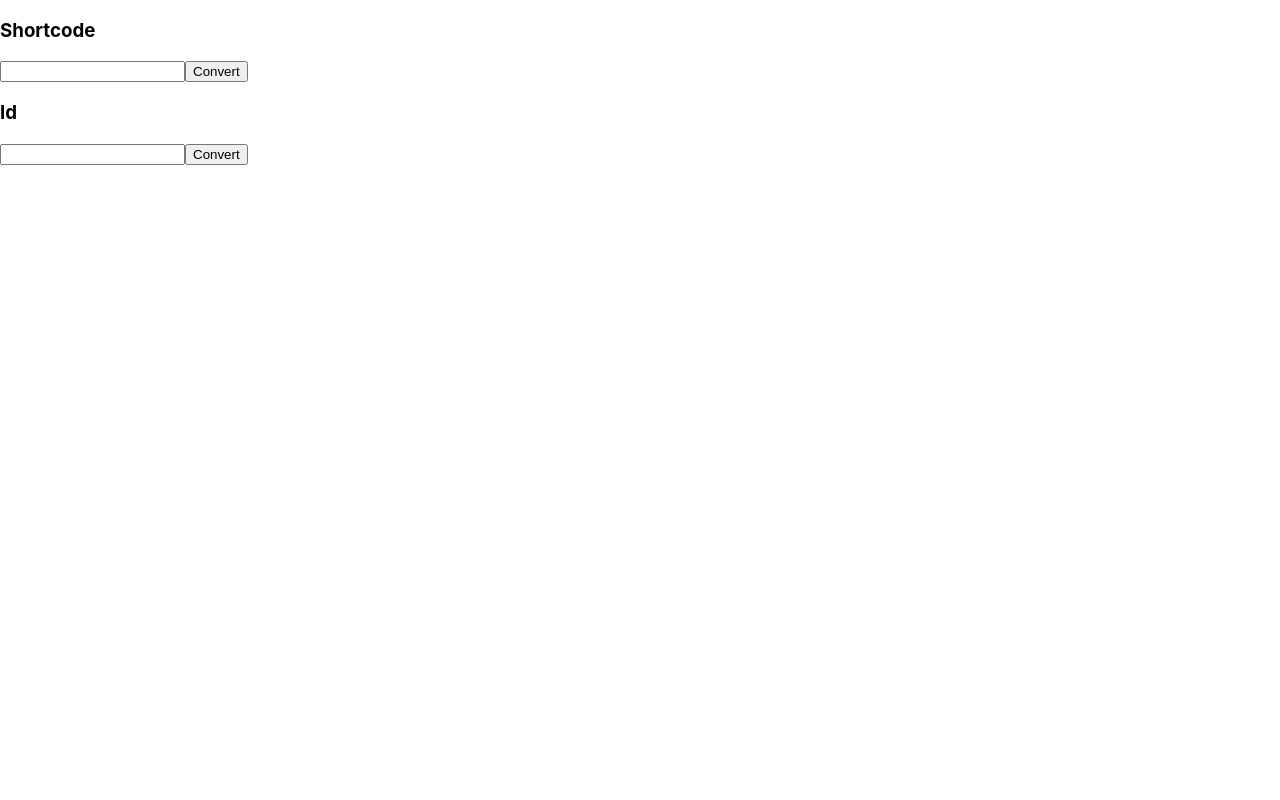
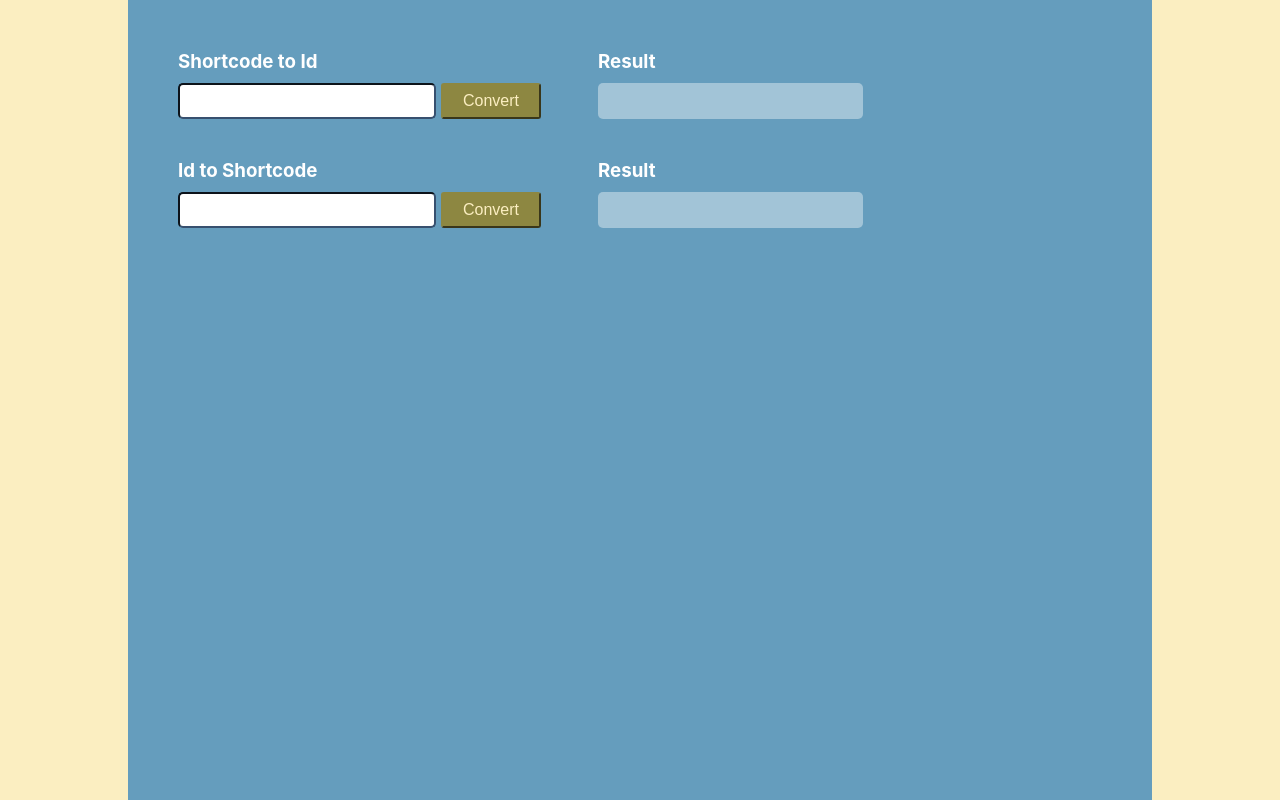
Before and after one commit to nakodila/base64conversion, a React (Create React App) app: page / in a window 1280 px wide. Built offline with nearby package versions, Linux system fonts and the light colour scheme.

Commit message:
Make pretty

```diff
--- a/src/App.css
+++ /dev/null
@@ -1,38 +0,0 @@
-.App {
-  text-align: center;
-}
-
-.App-logo {
-  height: 40vmin;
-  pointer-events: none;
-}
-
-@media (prefers-reduced-motion: no-preference) {
-  .App-logo {
-    animation: App-logo-spin infinite 20s linear;
-  }
-}
-
-.App-header {
-  background-color: #282c34;
-  min-height: 100vh;
-  display: flex;
-  flex-direction: column;
-  align-items: center;
-  justify-content: center;
-  font-size: calc(10px + 2vmin);
-  color: white;
-}
-
-.App-link {
-  color: #61dafb;
-}
-
-@keyframes App-logo-spin {
-  from {
-    transform: rotate(0deg);
-  }
-  to {
-    transform: rotate(360deg);
-  }
-}
--- a/src/App.js
+++ b/src/App.js
@@ -2,7 +2,7 @@ import React, { useState } from 'react'
 import { Input, Button } from 'antd'
 
 import { instagramIdToUrlSegment, urlSegmentToInstagramId } from './util.js'
-import './App.css'
+import styles from './App.module.css'
 
 
 function App() {
@@ -32,21 +32,33 @@ function App() {
     }
 
     return (
-      <div>
-        <div>
-          <h3>Shortcode</h3>
-          <div>
-            <Input value={shorcode} onChange={getShortcode} />
-            <Button onClick={convertShortcode}>Convert</Button>
-            <div>{shortcodeToIdResult}</div>
+      <div className={styles.appContainer}>
+        <div className={styles.mainContainer}>
+          <div className={styles.section}>
+            <div className={styles.subSection}>
+              <h3 className={styles.header}>Shortcode to Id</h3>
+              <div className={styles.form}>
+                <Input className={styles.input} value={shorcode} onChange={getShortcode} />
+                <Button onClick={convertShortcode} className={styles.button}>Convert</Button>
+              </div>
+            </div>
+            <div className={styles.subSection}>
+              <h3 className={styles.header}>Result</h3>
+              <div className={styles.result}>{shortcodeToIdResult}</div>
+            </div>
           </div>
-        </div>
-        <div>
-          <h3>Id</h3>
-          <div>
-            <Input value={id} onChange={getId} />
-            <Button onClick={convertId}>Convert</Button>
-            <div>{idToShortcodeResult}</div>
+          <div className={styles.section}>
+            <div className={styles.subSection}>
+              <h3 className={styles.header}>Id to Shortcode</h3>
+              <div className={styles.form}>
+                <Input className={styles.input} value={id} onChange={getId} />
+                <Button onClick={convertId} className={styles.button}>Convert</Button>
+              </div>
+            </div>
+            <div className={styles.subSection}>
+              <h3 className={styles.header}>Result</h3>
+              <div className={styles.result}>{idToShortcodeResult}</div>
+            </div>
           </div>
         </div>
       </div>
--- /dev/null
+++ b/src/App.module.css
@@ -0,0 +1,66 @@
+.appContainer {
+  height: 100vh;
+  width: 100vw;
+  background-color: #FBEEC1;
+}
+
+.mainContainer {
+  width: 80%;
+  height: 100vh;
+  margin: 0 auto;;
+  color: #ffffff;
+  background: #659DBD;
+  padding: 50px;
+  box-sizing: border-box;
+}
+
+.input {
+  height: 30px;
+  width: 250px;
+  border-color: #37506f;
+  border-radius: 5px;
+}
+
+.section {
+  display: flex;
+  flex-flow: row wrap;
+  padding-bottom: 20px;
+}
+
+.subSection {
+  padding-bottom: 20px;
+  width: 400px;
+  margin-right: 20px;
+
+}
+
+.header {
+  margin: 0px;
+  padding-bottom: 10px;
+}
+
+.form {
+  display: flex;
+  flex-flow: row wrap;
+}
+
+.result {
+  font-weight: 400px;
+  font-size: 18px;
+  background: #A2C4D7;
+  border-radius: 5px;
+  width: 250px;
+  height: 30px;
+  padding-left: 15px;
+  padding-top: 6px;
+}
+
+.button {
+  margin-left: 5px;
+  border-radius: 3px;
+  width: 100px;
+  border-color: #8D8741;
+  background-color: #8D8741;
+  color: #FBEEC1;
+  font-size: 16px;
+}
```
